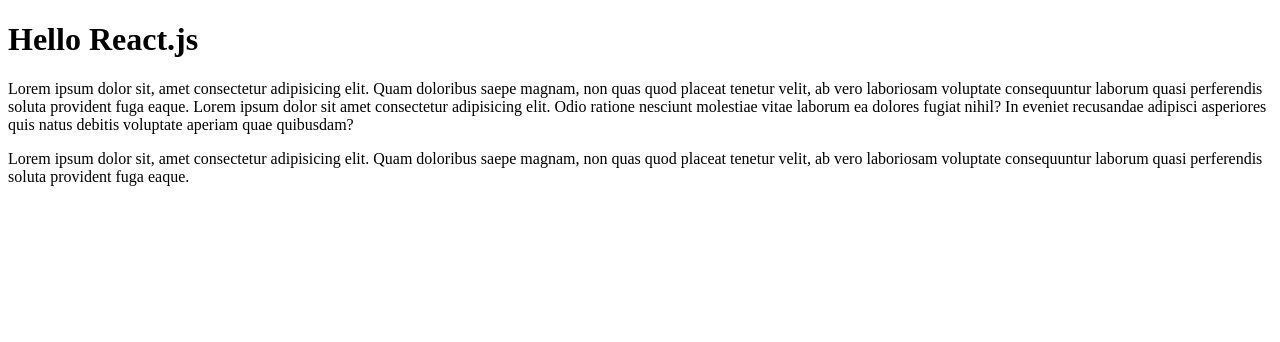
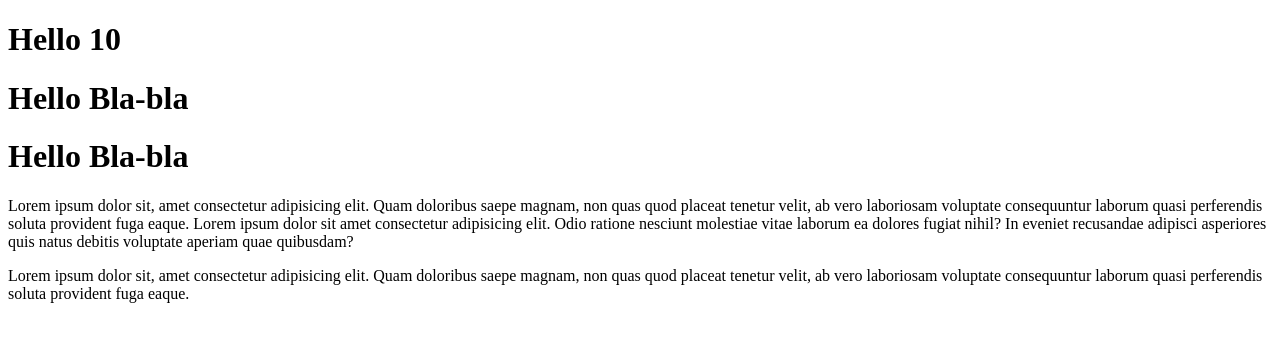
Before and after one commit to Genu4/phone-shop, a React (Create React App) app: page / in a window 1280 px wide. Shown: the top 342 px of the page. Built offline with nearby package versions, Linux system fonts and the light colour scheme.

Commit message:
add props

```diff
--- a/src/index.tsx
+++ b/src/index.tsx
@@ -11,9 +11,13 @@
 // const h1 = React.createElement("h1", {id: 'title', className:'test'}, "Hello React")
 
 //Component повертають зовнішній вигляд. назва з великої!
+type TitleProps = {
+    title: string | number
+}
 
-const Title = () => {
-    return <h1>Hello React.js</h1>
+
+const Title = (props: TitleProps) => {
+    return <h1>Hello {props.title}</h1>
 }
 const Content = () => {
     return (
@@ -41,7 +45,9 @@
 const App = () => {
     return (
         <React.Fragment>
-            <Title />
+            <Title title={10} />
+            <Title title="Bla-bla" />
+            <Title title="Bla-bla" />
             <Content />
         </React.Fragment>
     )
```
